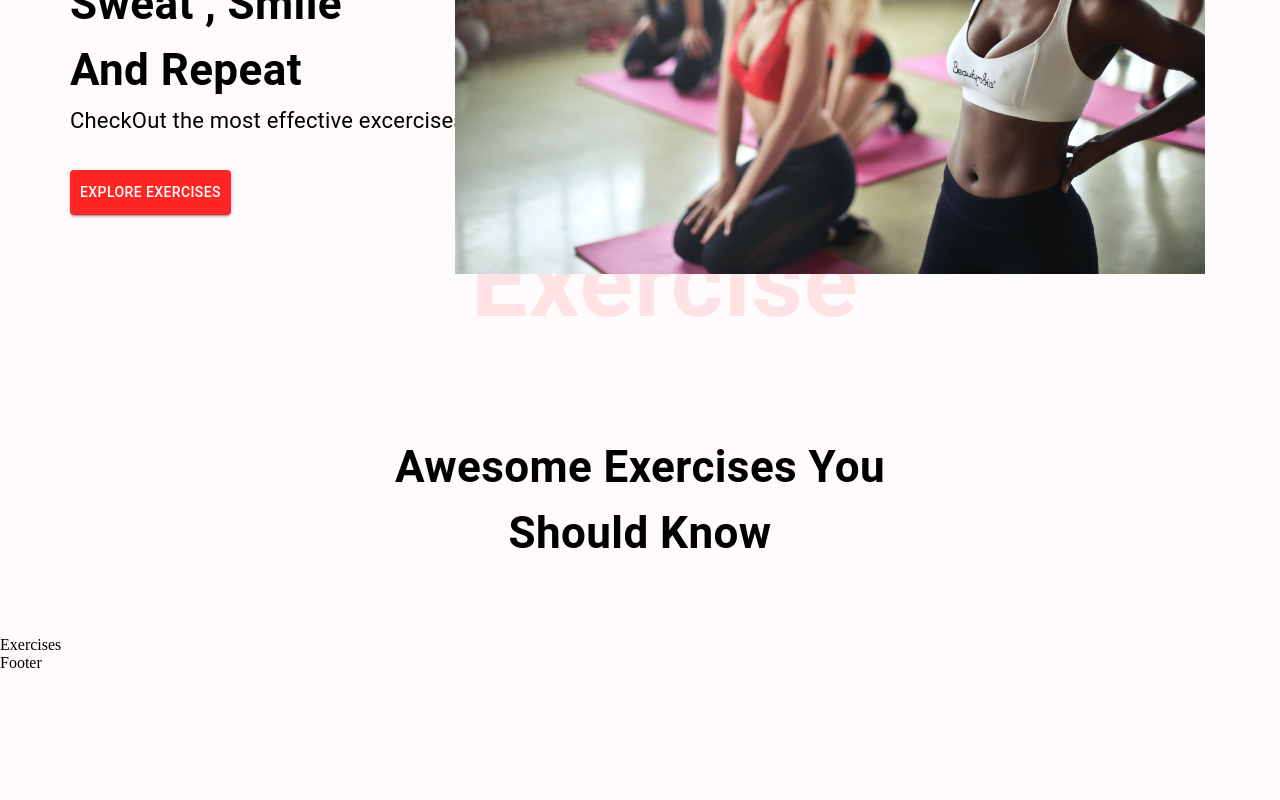
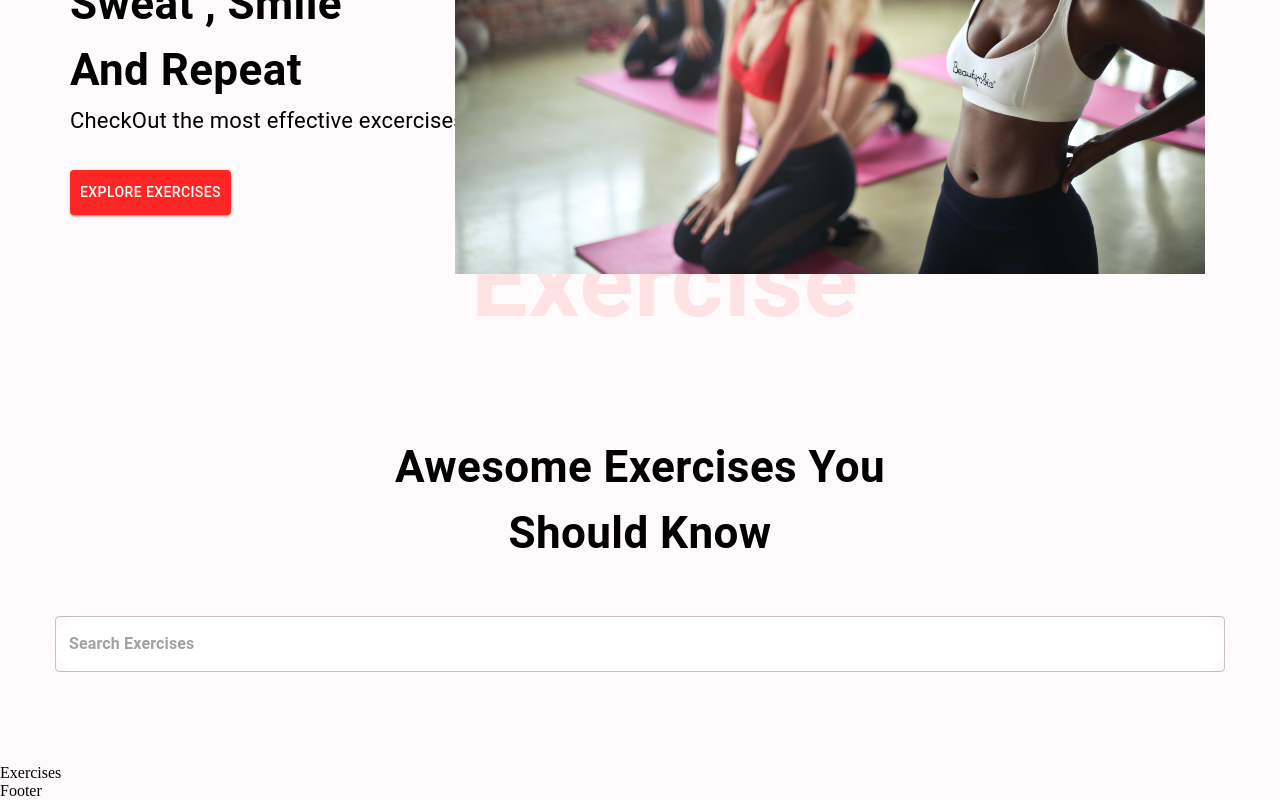
Before and after one commit to KakwiriStephen/PowerPulse-MuscleMentor, a React (Create React App) app: page / in a window 1280 px wide. Shown: the part 342-1142 px from the top of the page. Before the commit the page ends 1014 px from the top, so only its background shows below. Built offline with nearby package versions, Linux system fonts and the light colour scheme.

Commit message:
text Field

```diff
--- a/src/components/SearchExercises.js
+++ b/src/components/SearchExercises.js
@@ -15,6 +15,26 @@ const SearchExercises = () => {
         Awesome Exercises You <br />
         Should Know
       </Typography>
+      <Box position="relative" mb="72px">
+        <TextField
+          sx={{
+            input: {
+              fontWeight: "700",
+              border: "none",
+              borderRadius: "40px",
+            },
+            width: { lg: "1170px", xs: "350px" },
+
+            backgroundColor: "#fff",
+            borderRadius: "40px",
+          }}
+          height="76px"
+          value=""
+          onChange={(e) => {}}
+          placeholder="Search Exercises"
+          type="text"
+        ></TextField>
+      </Box>
     </Stack>
   );
 };
```
